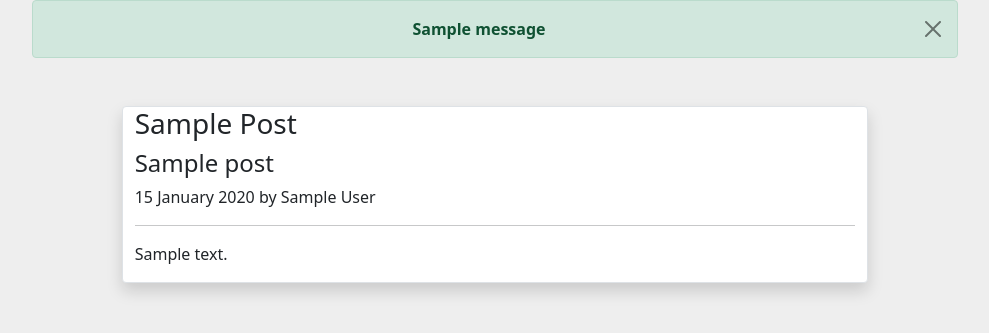
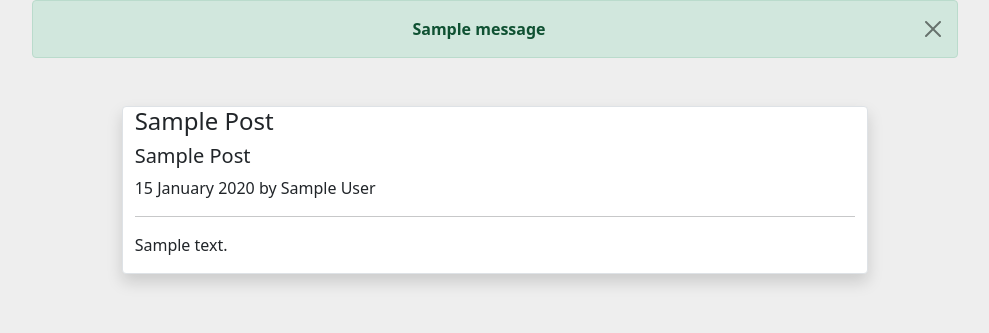
Before and after one commit to Mbye20/student_corner, a Flask app: page / in a window 1280 px wide. Shown: the part 114-447 px from the top of the page, without its empty margins (145-1134 px from the left). Run offline with Flask 2, Linux system fonts and the light colour scheme; tables that the repository leaves empty hold one stand-in row (values such as "Sample post"); one stand-in notice (Sample message) is shown; some libraries are stand-ins or nearby versions.

Commit message:
changes successful

```diff
--- a/stud_corner/templates/index.html
+++ b/stud_corner/templates/index.html
@@ -19,8 +19,8 @@
     <div class="container col-md-7 bg-white border rounded shadow my-3">
         <div class="row justify-content-center">
             <article class="blog-post">
-                <h3 class="blog-post-title"><a href="{{ url_for('views.read_more', id = post.id) }}" class="text-decoration-none link-dark">{{ post.title |title }}</a></h3>
-                <h4 class="blog-post-title">{{ post.subject }}</h4>
+                <h4 class="blog-post-title"><a href="{{ url_for('views.read_more', id = post.id) }}" class="text-decoration-none link-dark">{{ post.title |title }}</a></h4>
+                <h5 class="blog-post-title">{{ post.subject |title }}</h5>
                 <p class="blog-post-meta">{{ post.date_posted.strftime("%d %B %Y") }} by <a href="{{ url_for('views.author', id = post.author.id) }}" class="text-decoration-none link-dark">{{ ("%s %s" %(post.author.firstname, post.author.lastname))|title }}</a></p>
                 <hr>
                 {% if post.content |wordcount > 50 %}
--- a/stud_corner/templates/login.html
+++ b/stud_corner/templates/login.html
@@ -25,7 +25,7 @@
                 {% for category, message in messages %}
                 {% if category == "password-alert" %}
                 <div>
-                    {{ message }}<a href="{{ url_for('auth.reset_password_request') }}">Click to Reset It</a>
+                    {{ message }}<a href="{{ url_for('auth.reset_password_request') }}" class="text-decoration-none">Click here</a>
                 </div>
                 {% endif %}
                 {% endfor %}
--- a/stud_corner/templates/read_more.html
+++ b/stud_corner/templates/read_more.html
@@ -4,7 +4,7 @@
 {% block content %}
 <div class="container col-md-7 mt-3">
     <div class="row justify-content-center">
-        <h3>{{ "Posted By %s %s" %(post.author.firstname, post.author.lastname)}}</h3>
+        <h3>{{ ("Posted By %s %s" %(post.author.firstname, post.author.lastname)) |title}}</h3>
     </div>
 </div>
     <div class="container col-md-7 bg-white rounded shadow border mb-3">
```
Also changed, not shown: stud_corner/templates/author.html (+6 -6 lines).
